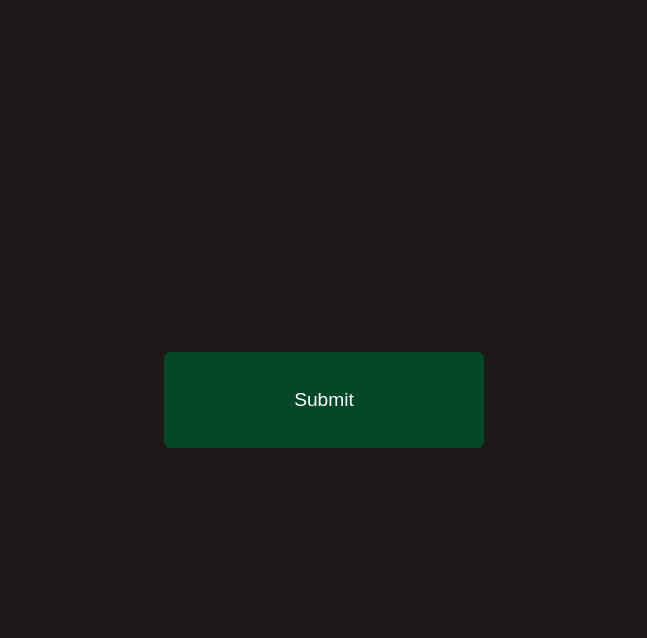
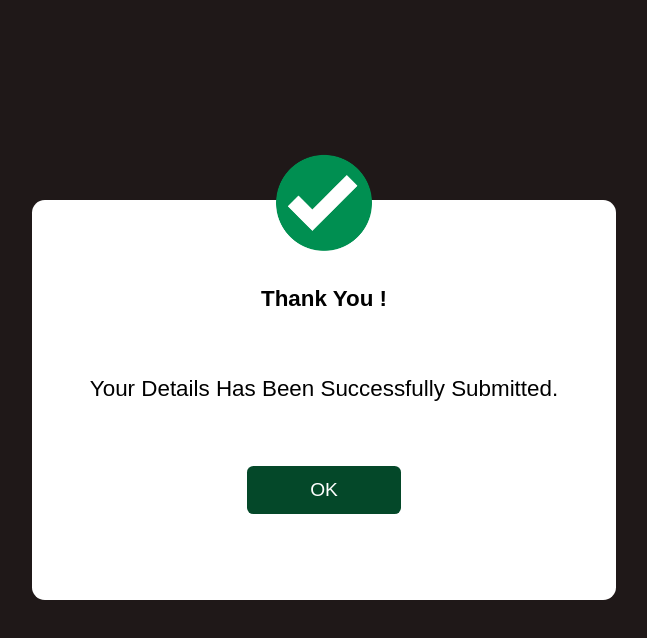
Before and after one commit to hafizasad419/JavaScript_Short_Projects, a plain HTML site: page pop-up/index.html in a window 1280 px wide. Both pictures are taken after a click on the button "Submit". Shown: the whole page, without its empty margins (316-963 px from the left). Drawn offline with Linux system fonts and the light colour scheme.

Commit message:
completed popup project

```diff
--- a/pop-up/index.html
+++ b/pop-up/index.html
@@ -17,7 +17,7 @@
             background-color: #935375;
         }
 
-        .container{
+        .container {
             min-height: 100vh;
             background-color: #1f1818;
             display: flex;
@@ -49,6 +49,72 @@
             transition: 0.5s;
             background-color: #02924f;
         }
+
+        .popup {
+            background-color: #fff;
+            text-align: center;
+            display: flex;
+            align-items: center;
+            flex-direction: column;
+            position: absolute;
+            min-height: 50vh;
+            padding: 2vh 2vw;
+            border-radius: 1vw;
+
+            visibility: hidden;
+            transform: translate(-10%, -120%) scale(0.1);
+            transition: 0.3s;
+
+        }
+
+        .showpopup {
+            visibility: visible;
+            transform: scale(1);
+            transition: 1s;
+        }
+
+        .flexitems {
+            margin: 4vh;
+            font-size: 1.4rem;
+        }
+
+
+        .popup img {
+            width: 8vw;
+            margin-top: -8vh;
+        }
+
+
+
+
+
+
+
+
+
+        #okBtn {
+            display: flex;
+            justify-content: center;
+            align-items: center;
+            /* margin: 4vh 0; */
+            height: 6vh;
+            width: 12vw;
+            font-size: 1.2rem;
+            color: #ffffff;
+            background-color: #044829;
+            border: none;
+            outline: none;
+            border-radius: 0.5vw;
+            cursor: pointer;
+            transition: 0.5s;
+
+        }
+
+        #okBtn:hover {
+
+            transition: 0.5s;
+            background-color: #02924f;
+        }
     </style>
 </head>
 
@@ -58,10 +124,33 @@
         <button type="submit" id="submitBtn">Submit</button>
 
         <div class="popup">
-            <img src="" alt="">
+            <img src="./assets/tick.png" alt="">
+            <h2 class="flexitems">Thank You !</h2>
+            <p class="flexitems">Your Details Has Been Successfully Submitted.</p>
+            <button type="submit" id="okBtn" class="flexitems">OK</button>
         </div>
     </div>
 
+
+    <script>
+        let submitBtn = document.getElementById("submitBtn");
+        let okBtn = document.getElementById("okBtn");
+        let popup = document.querySelector(".popup");
+
+
+
+        submitBtn.addEventListener('click', function () {
+
+            popup.classList.add("showpopup")
+        })
+
+
+        okBtn.addEventListener('click', function () {
+
+            popup.classList.remove("showpopup")
+        })
+
+    </script>
 </body>
 
 </html>
```
Also changed, not shown: pop-up/assets/tick.png (added).
